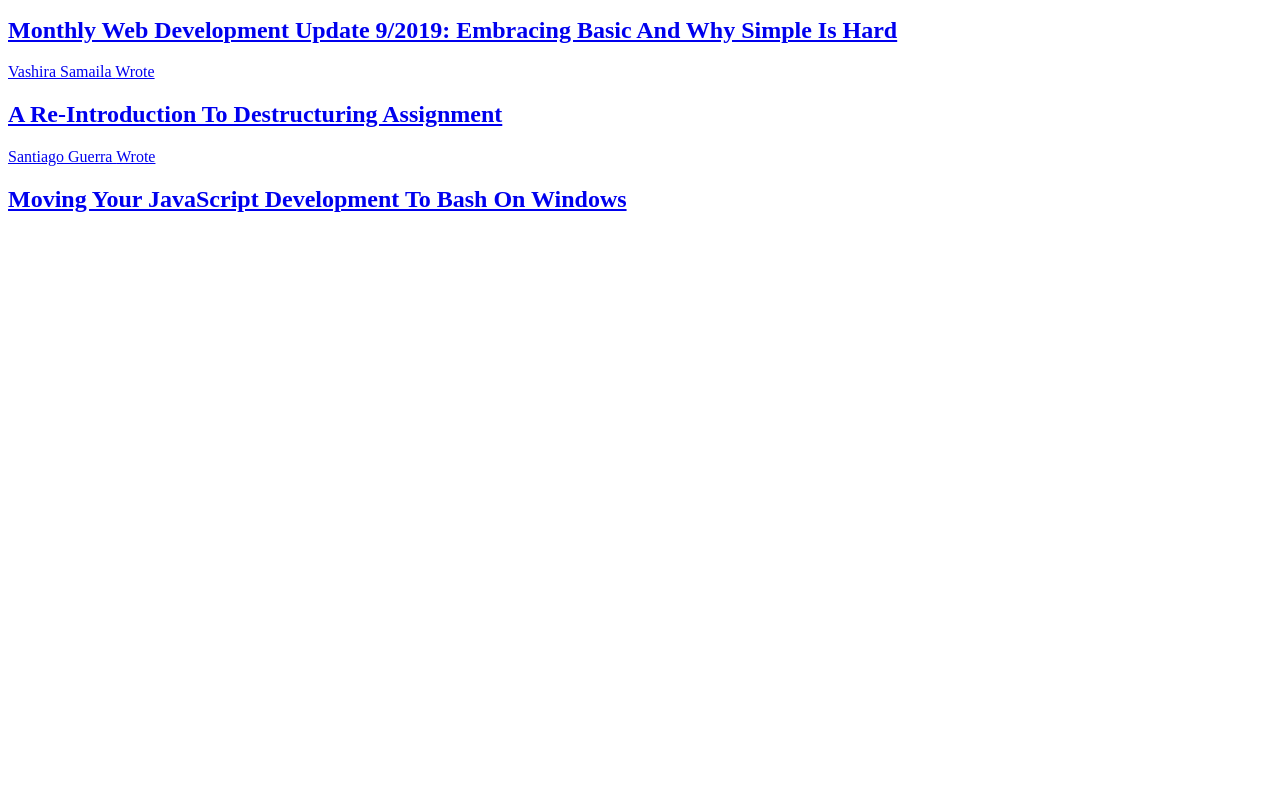
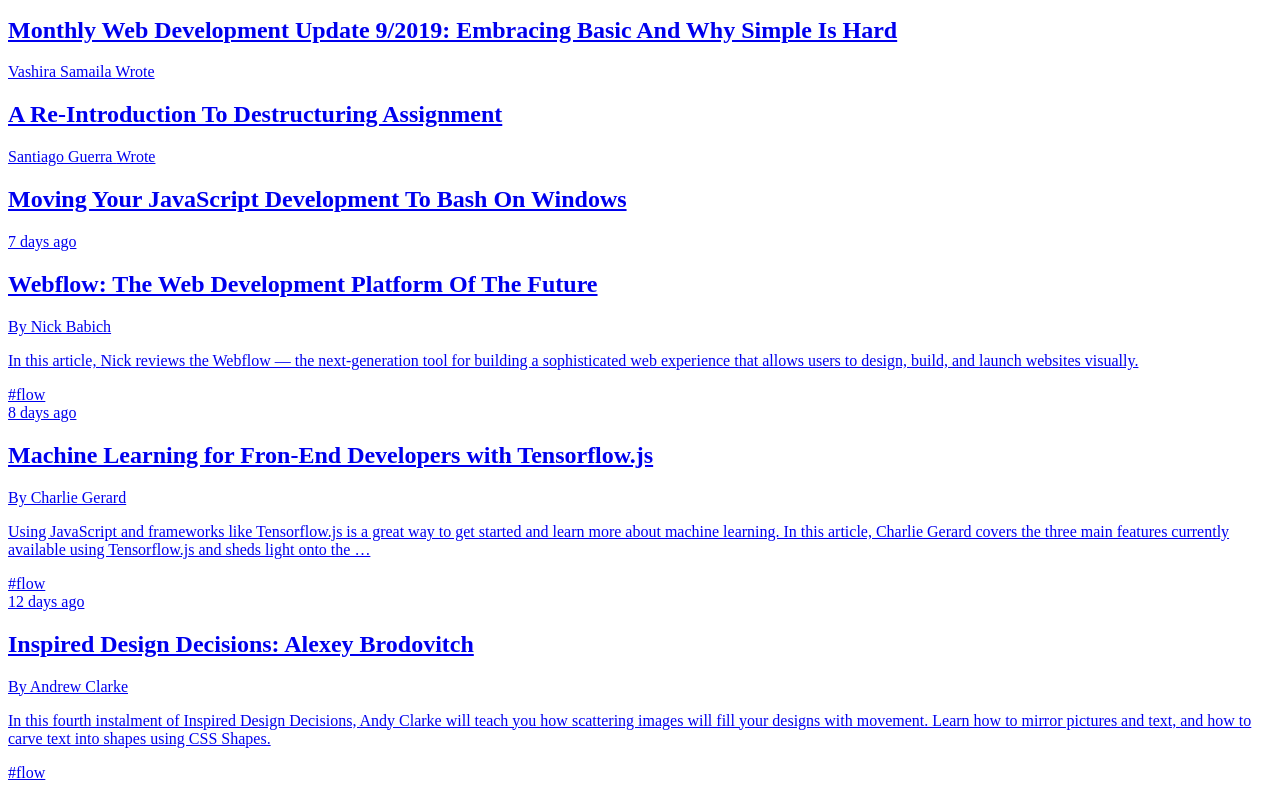
Before and after one commit to SantiagoGuerra/smashing-magazine, a website: page index.html in a window 1280 px wide. Shown: the part 342-1132 px from the top of the page. Before the commit the page ends 800 px from the top, so only its background shows below. Drawn offline with Linux system fonts and the light colour scheme.

Commit message:
lastest articles has been added

```diff
--- a/index.html
+++ b/index.html
@@ -149,6 +149,69 @@
      </div>
 
     </section>
+
+
+    <div>
+      <article>
+        <a href="#">
+          <span>
+            7 days ago
+          </span>
+          <h2>
+            Webflow: The Web Development Platform Of The Future
+          </h2>
+          <span>
+            By Nick Babich
+          </span>
+          <p>
+            In this article, Nick reviews the Webflow — the next-generation tool for building a sophisticated web experience that allows users to design, build, and launch websites visually.
+          </p>
+          <div>
+            #flow
+          </div>
+        </a>
+      </article>
+
+      <article>
+        <a href="#">
+          <span>
+            8 days ago
+          </span>
+          <h2>
+            Machine Learning for Fron-End Developers with Tensorflow.js
+          </h2>
+          <span>
+            By Charlie Gerard
+          </span>
+          <p>
+            Using JavaScript and frameworks like Tensorflow.js is a great way to get started and learn more about machine learning. In this article, Charlie Gerard covers the three main features currently available using Tensorflow.js and sheds light onto the …
+          </p>
+          <div>
+            #flow
+          </div>
+        </a>
+      </article>
+
+        <article>
+          <a href="#">
+            <span>
+              12 days ago
+            </span>
+            <h2>
+              Inspired Design Decisions:  Alexey Brodovitch
+            </h2>
+            <span>
+              By Andrew Clarke
+            </span>
+            <p>
+              In this fourth instalment of Inspired Design Decisions, Andy Clarke will teach you how scattering images will fill your designs with movement. Learn how to mirror pictures and text, and how to carve text into shapes using CSS Shapes.
+            </p>
+            <div>
+              #flow
+            </div>
+          </a>
+        </article>
+    </div>
   </main>
 
 </body>
```
